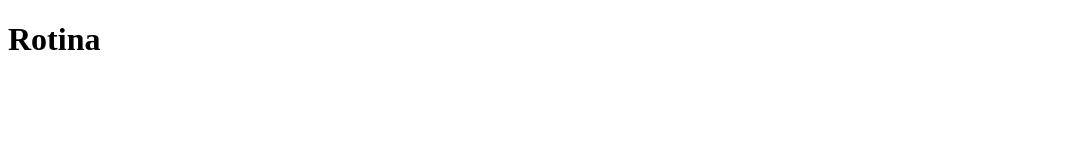
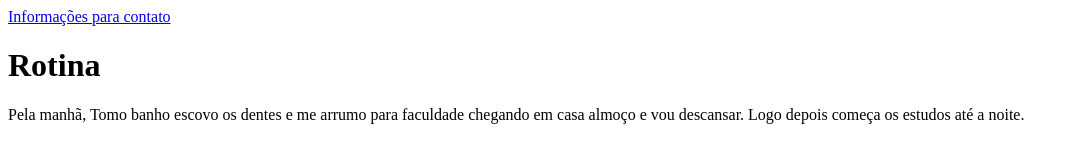
Before and after one commit to LuccaMilanoDev/Rotina-e-Cadastro, a plain HTML site: page index.html in a window 1280 px wide. Shown: the whole page, without its empty margins (0-1075 px from the left). Drawn offline with Linux system fonts and the light colour scheme.

Commit message:
Começando atividade

```diff
--- a/index.html
+++ b/index.html
@@ -3,9 +3,14 @@
 <head>
     <meta charset="UTF-8">
     <meta name="viewport" content="width=device-width, initial-scale=1.0">
-    <title>Document</title>
+    <title>Lucca</title>
 </head>
 <body>
+    <a href="./contato.html">Informações para contato</a>
     <h1>Rotina</h1>
+    <p>Pela manhã, Tomo banho escovo os dentes e me arrumo para
+        faculdade chegando em casa almoço e vou descansar. Logo
+        depois começa os estudos até a noite.
+    </p>
 </body>
 </html>
```
Also changed, not shown: contato.html (added, +12 -0 lines).
